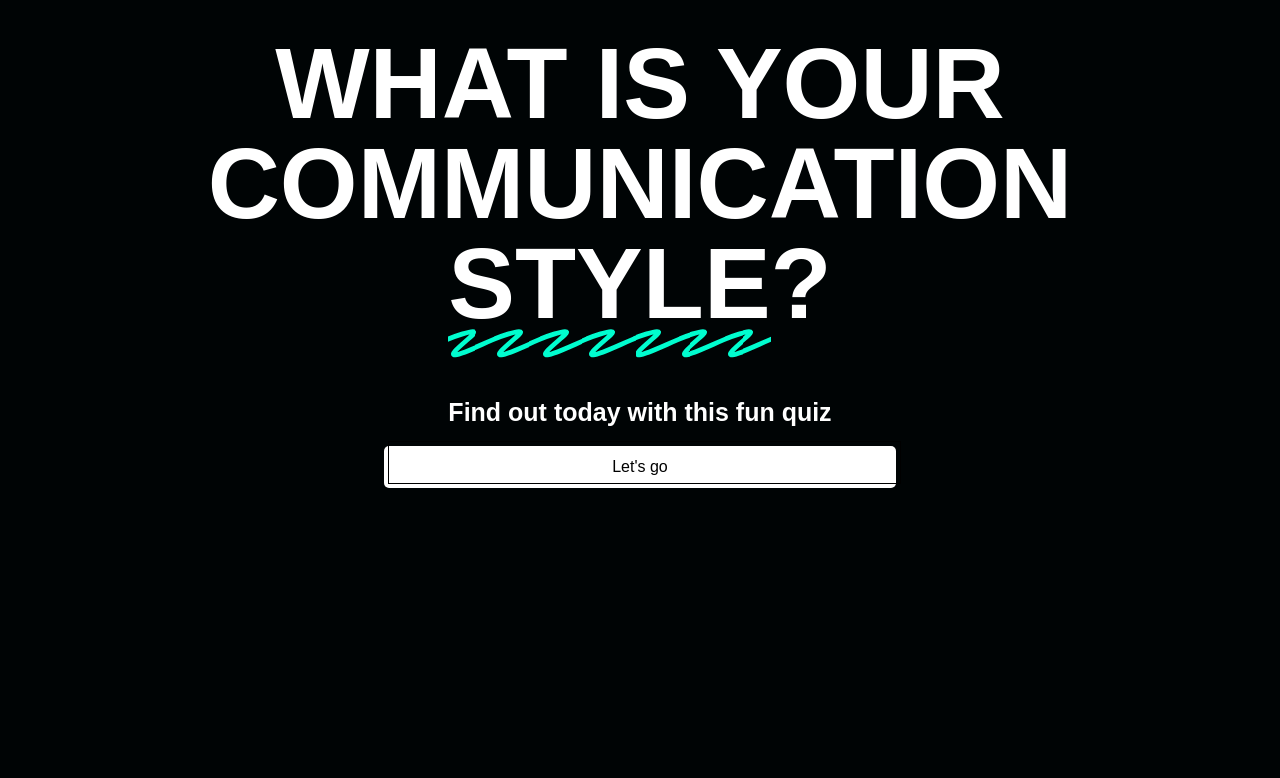
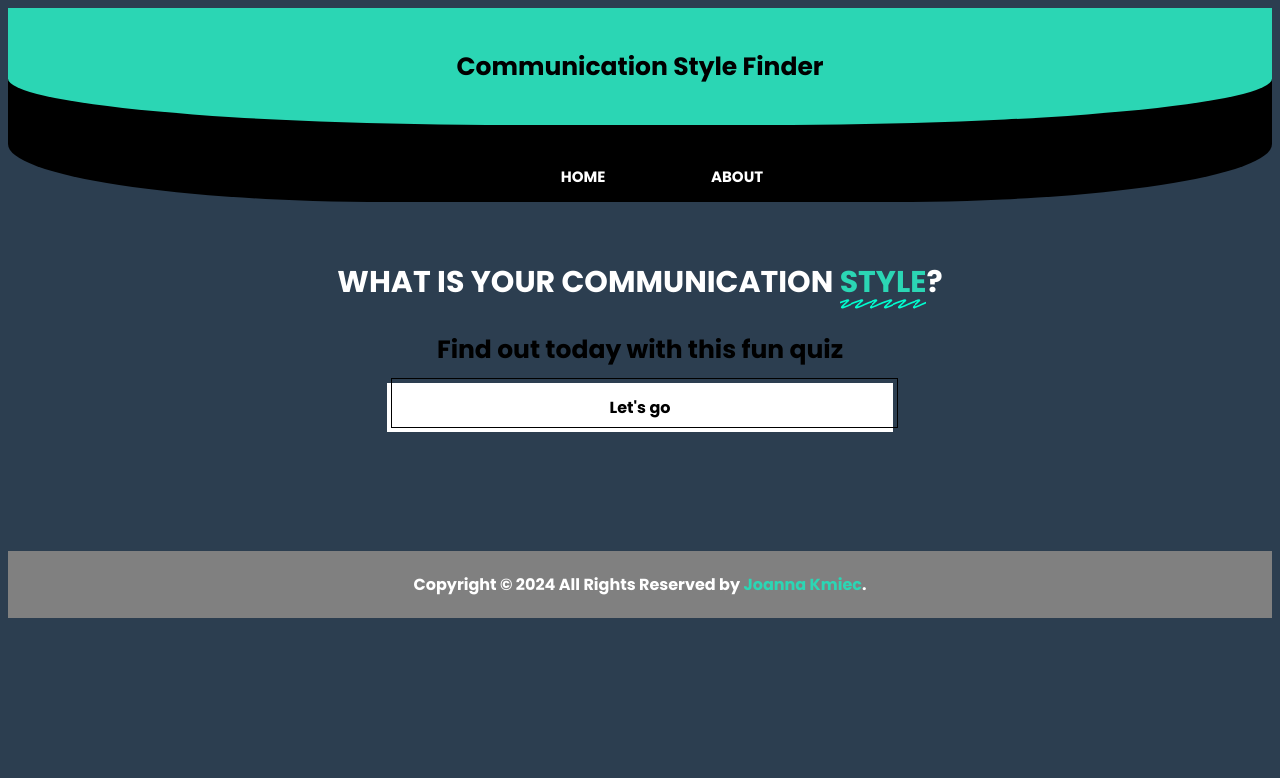
Before and after one commit to JoannaKmiec11/stylequiz, a Flask app: page / in a window 1280 px wide. Shown: the top 778 px of the page. Run offline with Flask 3, Linux system fonts and the light colour scheme.

Commit message:
basic set up

```diff
--- a/seed_data/styles.py
+++ b/seed_data/styles.py
@@ -1,22 +1,22 @@
 styles = {
     1: {
         "Name": "Action",
-        "Description": "Action is an amazing thing and you are just a genius.",
+        "Description": "The action-oriented communicator is focused on results and performance. They want to see and hear about achievements and actions to overcome challenges. They tend to be direct, quick to move from one topic to another, pragmatic and impatient. They need to keep things moving.",
         "People": "Steve Jobs",
     },
     2: {
         "Name": "Process",
-        "Description": "Process is an amazing thing and you are just a genius.",
+        "Description": "The process-oriented communicator is focused on facts, procedures, details and proof. They tend to be more systematic and logical, moving forward with caution. They want to see the plan in all its nitty gritty detail.",
         "People": "Bill Gates",
     },
     3: {
         "Name": "Idea",
-        "Description": "An idea is an amazing thing and you are just a genius.",
+        "Description": "The idea-oriented communicator is focused on concepts and vision. They are creative and intrigued with new ways of doing things. They care about possibilities not details. They can be provocative and charismatic but also ego-centric. They prefer to focus on the big picture.",
         "People": "Elon Musk",
     },
     4: {
         "Name": "People",
-        "Description": "People are cool and you are as well and you are just a genius.",
+        "Description": "The people-oriented communicator is focused on feelings, motivations, people and relationships in general. They tend to be perceptive and emotional, more sensitive and spontaneous. They need to know why and feel assured that people have what they need.",
         "People": "Jeff Bezos",
     }
 }
--- a/static/styles/main.css
+++ b/static/styles/main.css
@@ -1,32 +1,116 @@
 @import url('https://fonts.googleapis.com/css2?family=Poppins:wght@400;500;700&display=swap');
 
-body {
-    font-family: 'Poppins', sans-serif;
-    background: #000405;
-    min-height: 25vh;
-    color: #fff;
-    font-family: 'Work Sans', sans-serif;
-    font-weight: 50;
+.text-container {
+    background-color:rgb(43, 214, 180);
+    padding-top: 25px;
+    padding-bottom: 25px;
+    border-bottom-left-radius: 40%;
+    border-bottom-right-radius: 40%;
+
+
+}
+.top-container {
+    background-color: black;
+    border-bottom-left-radius: 30%;
+    border-bottom-right-radius: 30%;
+
+
+}
+nav {
+    margin: 27px auto 0;
+    position: relative;
+   width: fit-content;
+    height: 50px;
+    background-color: #000000;
+
+
 }
 
-* {
+nav a {
+    line-height: 50px;
+    height: 100%;
+    font-size: 15px;
+    display: inline-block;
+    position: relative;
+    z-index: 1;
+    text-decoration: none;
+    text-transform: uppercase;
     text-align: center;
+    font-family: 'Poppins', sans-serif;
+    cursor: pointer;
     color: white;
+    font-weight: bolder;
+
+}
+
+nav .animation {
+    position: absolute;
+    height: 100%;
+    top: 0;
+    z-index: 0;
+    transition: all .5s ease 0s;
+    border-radius: 0px;
+
+}
+
+a:nth-child(1) {
+    width: 150px;
+
+}
+
+a:nth-child(2) {
+    width: 150px;
+
+}
+
+a:nth-child(1):hover {
+    color: rgb(43, 214, 180);
+    font-weight: bolder;
+
+}
+a:nth-child(2):hover {
+    color: rgb(43, 214, 180);
+    font-weight: bolder;
+}
+
+body {
+    background: rgb(44, 62, 80) ;
+    position:relative;
 }
 
 h1 {
     padding-top: 2%;
-    font-size: 100px;
     text-transform: uppercase;
+    line-height: 1;
+    font-family: 'Poppins', sans-serif;
+    margin: 40px 0 40px;
+    text-align:left;
+    font-size: 30px;
+    color: #ecf0f1;
     text-align: center;
-    line-height: 1;
+    color: white;
+
 }
-
 h2 {
+    font-family: 'Poppins', sans-serif;
     font-size: 25px;
     text-align: center;
     line-height: 1;
+
 }
+h3 {
+    font-family: 'Poppins', sans-serif;
+    font-size: 15px;
+    text-align: center;
+    line-height: 1;
+
+}
+
+
+span {
+    color: rgb(43, 214, 180);
+}
+
 
 
 .fancy {
@@ -47,8 +131,6 @@ h2 {
         background-position: 0em;
     }
 }
-
-
 .container .button {
     position: absolute;
     left: 30%;
@@ -59,9 +141,10 @@ h2 {
     color: #000000;
     font-size: 16px;
     cursor: pointer;
-    border-radius: 5px;
-    text-align: center;
-    padding: .75rem 1.65rem;
+    font-weight: bold;
+    font-family: 'Poppins', sans-serif;
+  /*  padding: .75rem 1.65rem; */
+
 }
 
 
@@ -92,21 +175,79 @@ h2 {
 }
 
 section.answers {
-
-    padding-left: 35px;
-    margin-bottom: 12px;
-    cursor: pointer;
-    font-size: 50px;
-
-}
-input#answer{
-  height: 25px;
-  width: 25px;
-  position: static;
+    font-size: 35px;
+    text-align: center;
 
 }
 
-input[type="radio"] {
+input#answer {
+    height: 50px;
+    width:fit-content;
+    position: static;
+    padding-top: 10px;
+    padding-bottom: 10px;
+    background-color: white;
+    font-family:'Poppins', sans-serif;
+    border-style: dotted;
+    margin-top: 15px;
+
+
+}
+
+input[type="submit"] {
     cursor: pointer;
-    margin-right: 10px;
+
 }
+
+
+/*footer  {
+   padding-top: 35px;
+   padding-bottom: 30px;
+   background-color:grey;
+   position: fixed;
+   left: 0;
+   bottom: 0;
+   width: 100%;
+   border-top-left-radius: 25%;
+    border-top-right-radius: 25%;
+    border-bottom-left-radius: 25%;
+    border-bottom-right-radius: 25%;
+}*/
+
+.container {
+    margin-bottom: 10%;
+}
+
+/*.site-footer p {
+    background-color: red;
+    height: 50px;
+    width: 100%;
+    text-align: center;
+    padding: 5px;
+}*/
+
+.footer {
+    position: static;
+   /* left: 0;
+    bottom: 0;
+    width: 100%; */
+    margin-top: 15%;
+    padding: 5px;
+    background-color: grey;
+    color: white;
+    text-align: center;
+    font-family: 'Poppins', sans-serif;
+    font-size: 16px;
+    font-weight: bold;
+ }
+
+ /*p {
+    position: fixed;
+    text-align: center;
+    bottom: 5px;
+    width: 100%;
+    font-family: 'Poppins', sans-serif;
+    font-size: 16px;
+    font-weight: bold;
+    color: white;
+}*/
--- a/templates/index.html
+++ b/templates/index.html
@@ -1,10 +1,33 @@
-<html>
+<!DOCTYPE html>
+<html lang="en">
 
 <head>
     <link rel="stylesheet" type="text/css" href="{{ url_for('static',filename='styles/main.css') }}">
     <title>Communication Style</title>
+    <meta name="viewport" content="width=device-width, initial-scale=1">
 </head>
+
 <body>
+    <header>
+    <div class="top-container">
+        <header>
+            <div class="text-container">
+                <h2>Communication Style Finder</h2>
+            </div>
+        </header>
+        <menu>
+            <!--  <div class="menu-container"> -->
+            <nav>
+                <a href="#">Home</a>
+                <a href="#">About</a>
+
+            </nav>
+            <!--  </div> -->
+            <div class="animation start-home"></div>
+        </menu>
+    </div>
+    <main>
+        <div class="main-container">
             <div>
                 <h1>What is your communication <span class="fancy"> style</span>?</h1>
                 <h2>Find out today with this fun quiz</h2>
@@ -13,7 +36,14 @@
                 <form action="{{ url_for('question') }}">
                     <button type="submit" class="button" value="Start">Let's go</button>
                 </form>
+            </div>
+        </div>
+    </main>
+    <div class="footer">
+        <p>Copyright &copy; 2024 All Rights Reserved by
+            <span>Joanna Kmiec</span>.
+        </p>
+    </div>
 </body>
 
-
 </html>
```
Also changed, not shown: templates/question.html (+21 -9 lines), templates/your_style.html (+23 -3 lines), templates/your_styles.html (+23 -4 lines), templates/about.html (added). Lines whose indentation alone changed are shown as unchanged.
